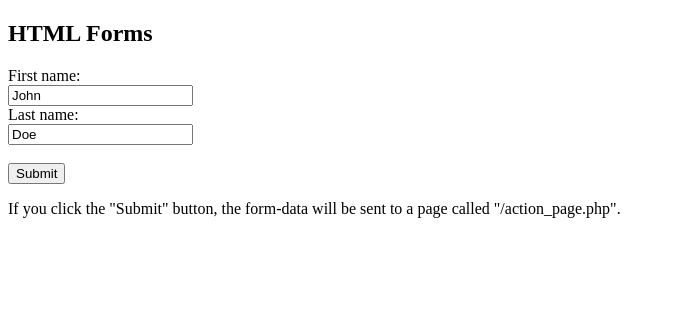
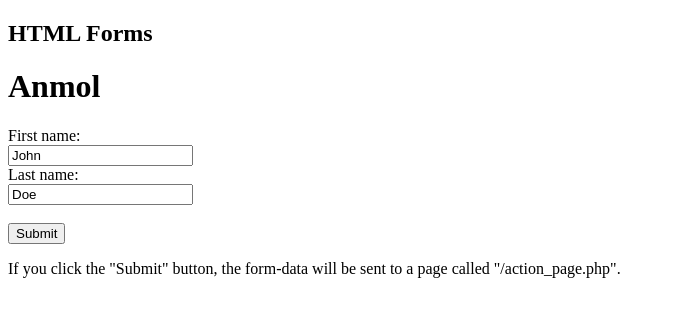
Before and after one commit to Harishkumar12032003/collaboration, a plain HTML site: page index.html in a window 1280 px wide. Shown: the whole page, without its empty margins (0-675 px from the left). Drawn offline with Linux system fonts and the light colour scheme.

Commit message:
anmol commit

```diff
--- a/index.html
+++ b/index.html
@@ -5,6 +5,7 @@
 <h2>HTML Forms</h2>
 
 <form action="/action_page.php">
+  <h1>Anmol</h1>
   <label for="fname">First name:</label><br>
   <input type="text" id="fname" name="fname" value="John"><br>
   <label for="lname">Last name:</label><br>
```
